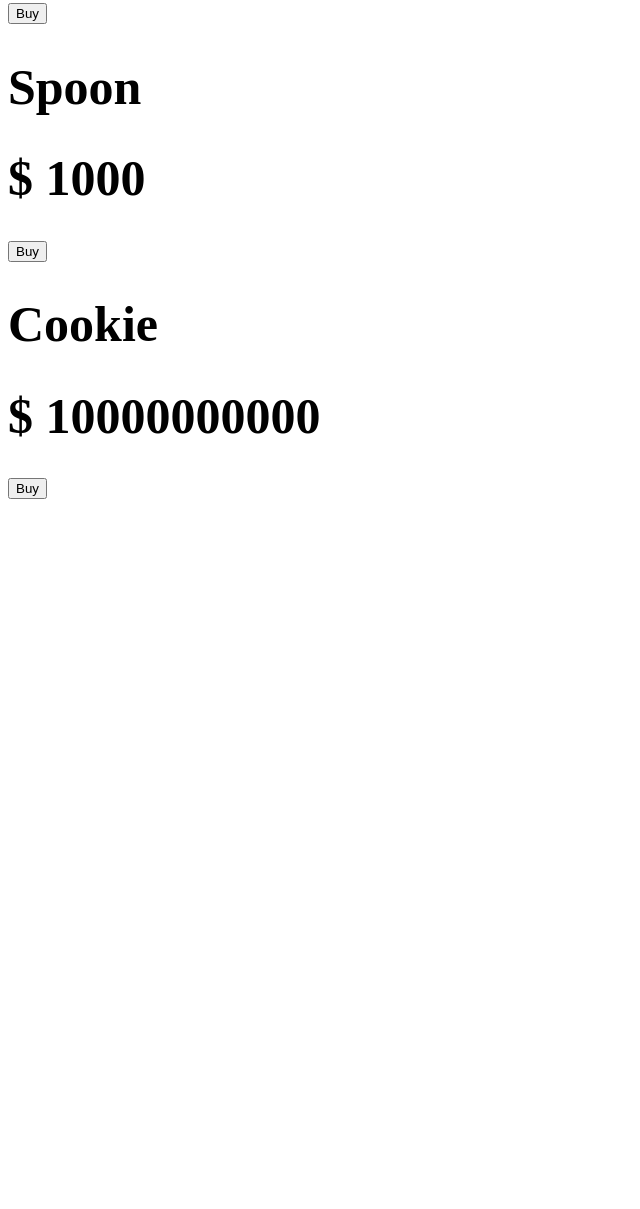
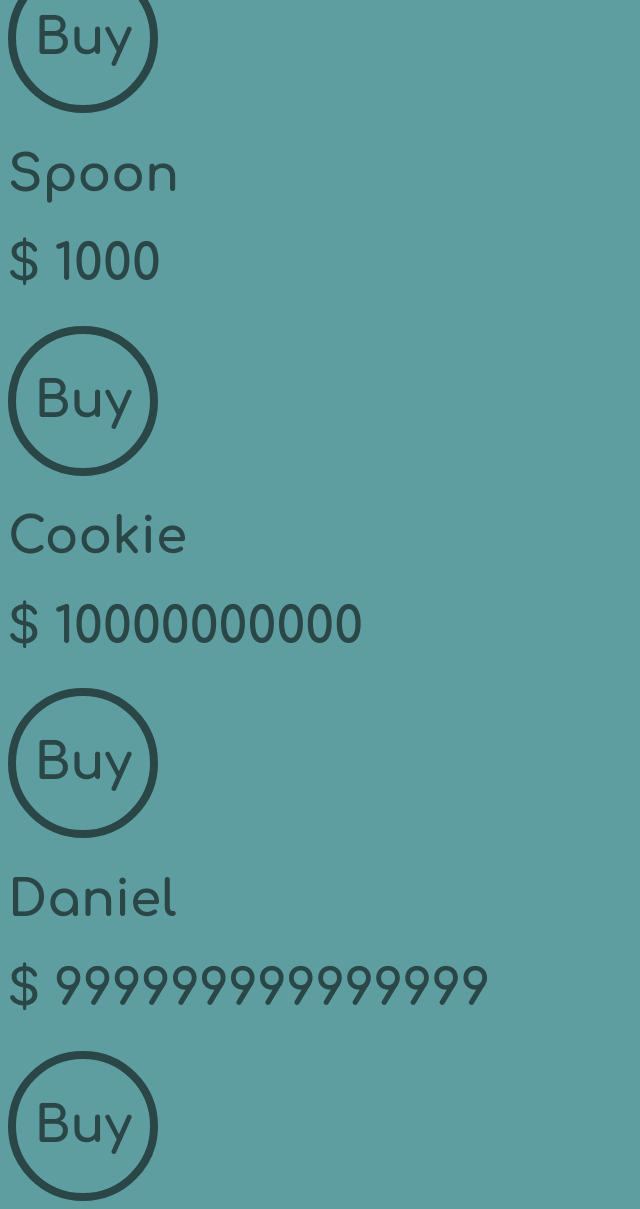
Before and after one commit to loopydoo/Fish-CLicker, a plain HTML site: page index.html in a window 1280 px wide. Shown: the part 1139-2348 px from the top of the page, without its empty margins (0-640 px from the left). Before the commit the page ends 1646 px from the top, so only its background shows below. Drawn offline with Linux system fonts and the light colour scheme.

Commit message:
Add files via upload

```diff
--- a/index.html
+++ b/index.html
@@ -8,32 +8,38 @@
 </head>
 <body>
     <h1 id="score">0</h1>
-    <button onclick="add()"><img src="./fish.png" alt="fish.png"></button>
+    <button onclick="add()" class="fish_btn"><img src="./fish.png" alt="fish.png"></button>
     <h1>Fish per click: </h1><h1 id="fpc">1 Fpc</h1>
     <div class="shop" id="shop">
         <div class="item" id="item1">
             <h1>Cursor</h1>
             <h1 id="cursorPrice">$ 10</h1>
 
-            <button onclick="buyCursor()">Buy</button>
+            <button onclick="buyCursor()"><h1>Buy</h1></button>
         </div>
         <div class="item" id="item2">
             <h1>Knife</h1>
             <h1 id="knifePrice">$ 100</h1>
 
-            <button onclick="buyKnife()">Buy</button>
+            <button onclick="buyKnife()"><h1>Buy</h1></button>
         </div>
         <div class="item" id="item3">
             <h1>Spoon</h1>
             <h1 id="spoonPrice">$ 1000</h1>
 
-            <button onclick="buySpoon()">Buy</button>
+            <button onclick="buySpoon()"><h1>Buy</h1></button>
         </div>
         <div class="item" id="item4">
             <h1>Cookie</h1>
             <h1 id="cookiePrice">$ 10000000000</h1>
 
-            <button onclick="buyCookie()">Buy</button>
+            <button onclick="buyCookie()"><h1>Buy</h1></button>
+        </div>
+        <div class="item" id="item5">
+            <h1>Daniel</h1>
+            <h1 id="danielPrice">$ 999999999999999</h1>
+
+            <button onclick="buyDaniel()"><h1>Buy</h1></button>
         </div>
     </div>
 
--- a/script.js
+++ b/script.js
@@ -4,6 +4,7 @@ var cursorPrice = 10
 var knifePrice = 100
 var spoonPrice = 1000
 var cookiePrice = 10000000000
+var danielPrice = 999999999999999
 document.getElementById("score").innerText = score + " Fish"
 function add() {
     score += scoreAdder
@@ -70,3 +71,18 @@ function buyCookie() {
         document.getElementById("fpc").innerText = scoreAdder + " Fpc"
     }
 }
+
+function buyDaniel() {
+    if (score >= danielPrice) {
+        score = score - danielPrice
+
+        danielPrice *= 1.5
+        danielPrice = Math.round(danielPrice*10)/10
+        scoreAdder *= 50
+        scoreAdder = Math.round(scoreAdder*10)/10
+        score = Math.round(score*10)/10
+        document.getElementById("danielPrice").innerText = "$ " + danielPrice
+        document.getElementById("score").innerText = score + " Fish"
+        document.getElementById("fpc").innerText = scoreAdder + " Fpc"
+    }
+}
--- a/style.css
+++ b/style.css
@@ -1,3 +1,46 @@
+@import url('https://fonts.googleapis.com/css2?family=Comfortaa:wght@300..700&display=swap');
+
 h1 {
     font-size: 50px;
 }
+
+button:hover {
+    background-color: rgb(133, 197, 199);
+}
+button:active {
+    background-color: rgb(163, 240, 243);
+}
+.fish_btn {
+    border: 8px solid #2a4647;
+    background-color: cadetblue;
+    border-radius: 1rem;
+}
+
+img {
+    width: 130px;
+    transform: rotate(-45deg);
+}
+
+body {
+    background-color: cadetblue;
+    font-family: "Comfortaa", serif;
+    color: #2a4647;
+    display: grid;
+}
+
+button {
+    background-color: cadetblue;
+    font-family: "Comfortaa", serif;
+    border: 8px solid #2a4647;
+    border-radius: 50%;
+    color: #2a4647;
+    font-size: 100;
+    width: 150px;
+    height: 150px;
+}
+
+.shop {
+    display: grid;
+    grid-template-columns: 4;
+    grid-template-rows: 2;
+}
```
